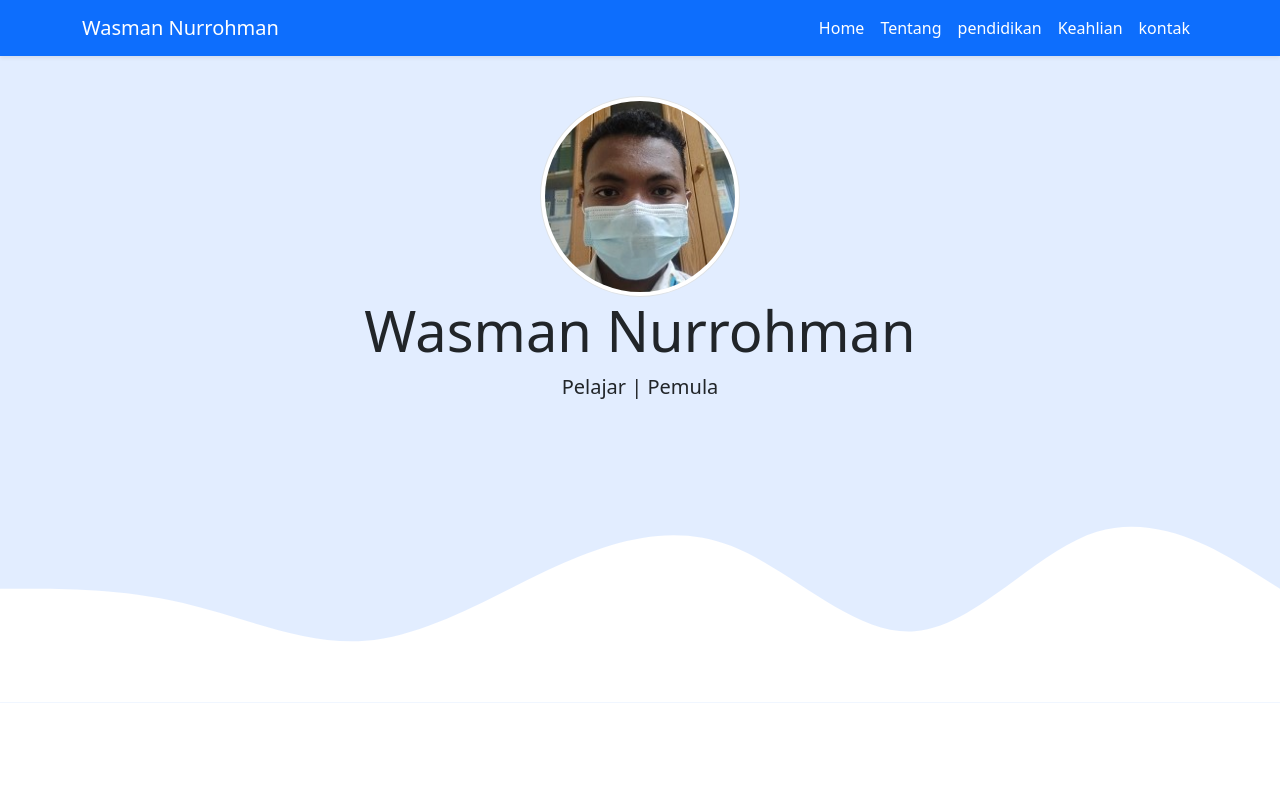
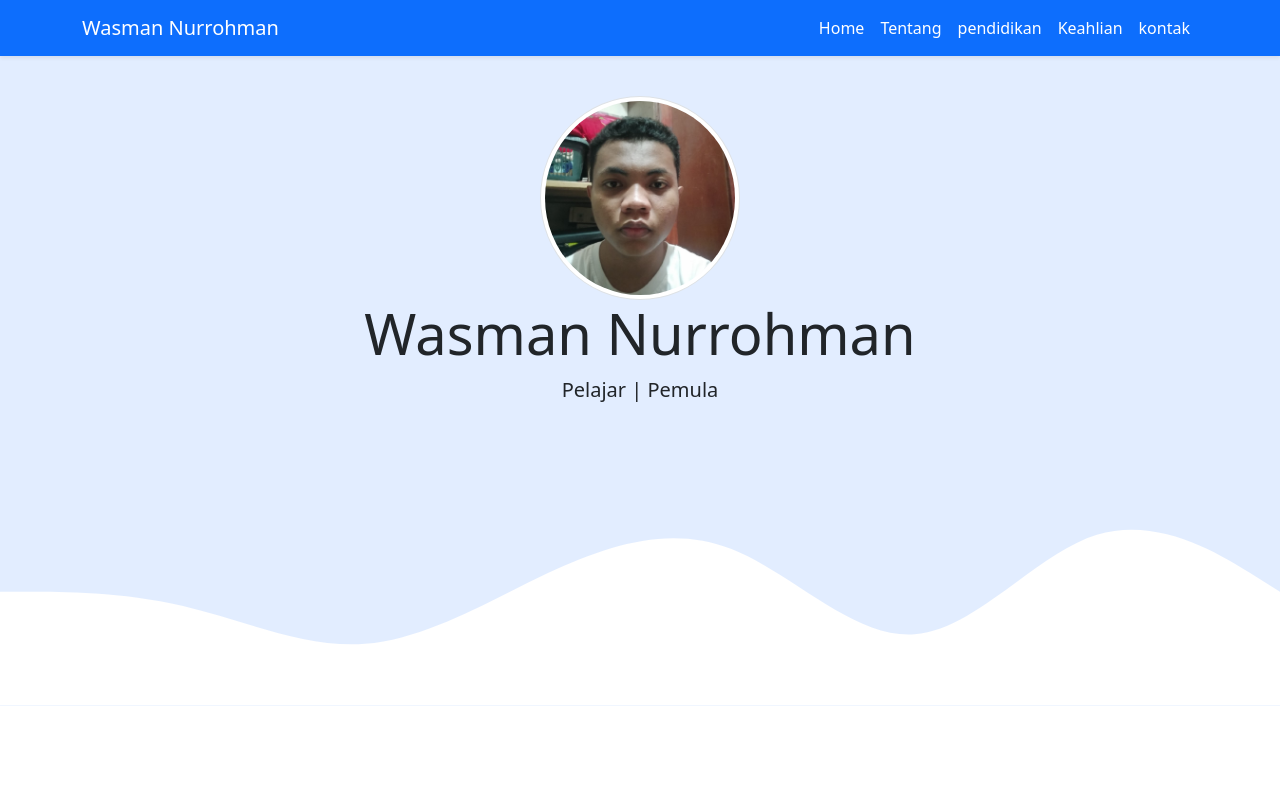
Before and after one commit to wasmann21/WASMAN-github.io, a plain HTML site: page index.html in a window 1280 px wide. Shown: the top 796 px of the page. Drawn offline with nearby package versions, Linux system fonts and the light colour scheme.

Commit message:
mengubah foto

```diff
--- a/index.html
+++ b/index.html
@@ -59,7 +59,7 @@
     <!-- jumbotron -->
     <section class="jumbotron text-center">
       <img
-        src="img/5.jpg"
+        src="img/f2.png"
         alt="Wasman Nurrohman "
         width="200"
         class="rounded-circle img-thumbnail"
```
Also changed, not shown: img/f2.png (added), img/foto.png (added).
